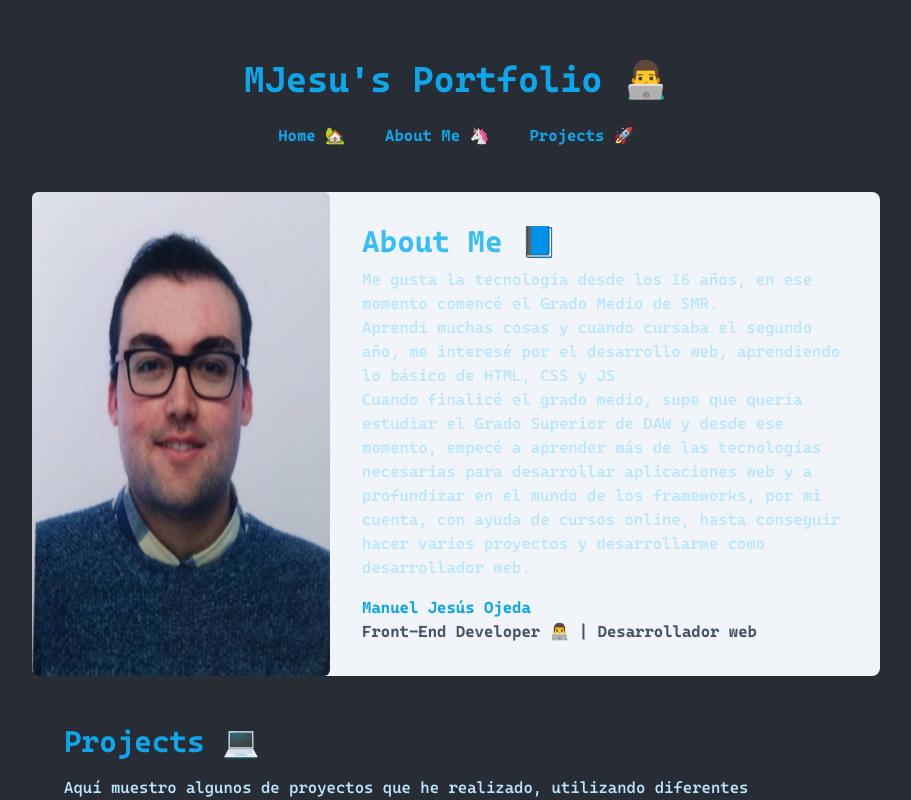
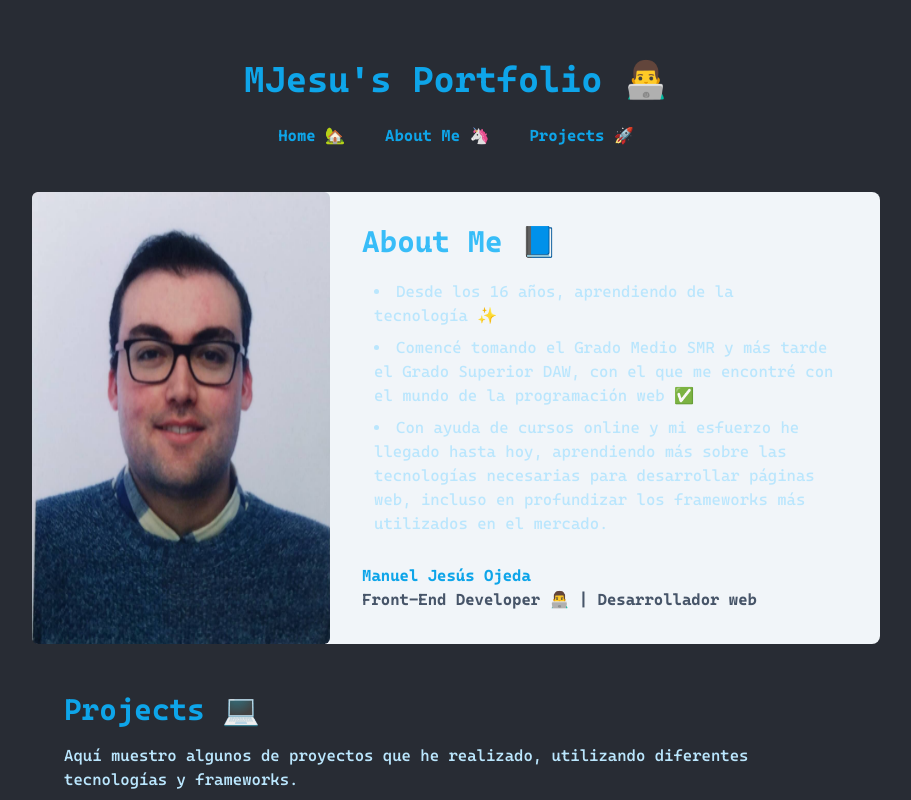
Before and after one commit to mjesusoj/portfolio, a Vue app: page / in a window 1280 px wide. Shown: the top 800 px of the page, without its empty margins (184-1095 px from the left). Built offline with nearby package versions, Linux system fonts and the light colour scheme.

Commit message:
Resume about-me with lists #1 :rocket:

```diff
--- a/src/components/AboutMe.vue
+++ b/src/components/AboutMe.vue
@@ -6,17 +6,18 @@
                 <h2 class="text-3xl text-sky-400 font-bold bg-clip-text">
                     About Me 📘
                 </h2>
-                <p class="text-sky-200 font-medium mt-2">
-                    Me gusta la tecnología desde los 16 años, en ese momento comencé el Grado Medio de SMR.
-                    <br />
-                    Aprendí muchas cosas y cuando cursaba el segundo año,
-                    me interesé por el desarrollo web, aprendiendo lo básico de HTML, CSS y JS
-                    <br />
-                    Cuando finalicé el grado medio, supe que quería estudiar el Grado Superior de DAW y desde ese momento,
-                    empecé a aprender más de las tecnologías necesarias para desarrollar aplicaciones web y
-                    a profundizar en el mundo de los frameworks, por mi cuenta, con ayuda de cursos online,
-                    hasta conseguir hacer varios proyectos y desarrollarme como desarrollador web.
-                </p>
+                <ul class="list-disc list-inside text-left p-3 text-sky-200">
+                    <li class="mt-2">Desde los 16 años, aprendiendo de la tecnología ✨</li>
+                    <li class="mt-2">
+                        Comencé tomando el Grado Medio SMR y más tarde el Grado Superior DAW,
+                        con el que me encontré con el mundo de la programación web ✅
+                    </li>
+                    <li class="mt-2">
+                        Con ayuda de cursos online y mi esfuerzo he llegado hasta hoy,
+                        aprendiendo más sobre las tecnologías necesarias para desarrollar páginas web,
+                        incluso en profundizar los frameworks más utilizados en el mercado.
+                    </li>
+                </ul>
             </blockquote>
             <figcaption class="font-bold">
                 <div class="text-sky-500 hover:text-sky-700">
```
